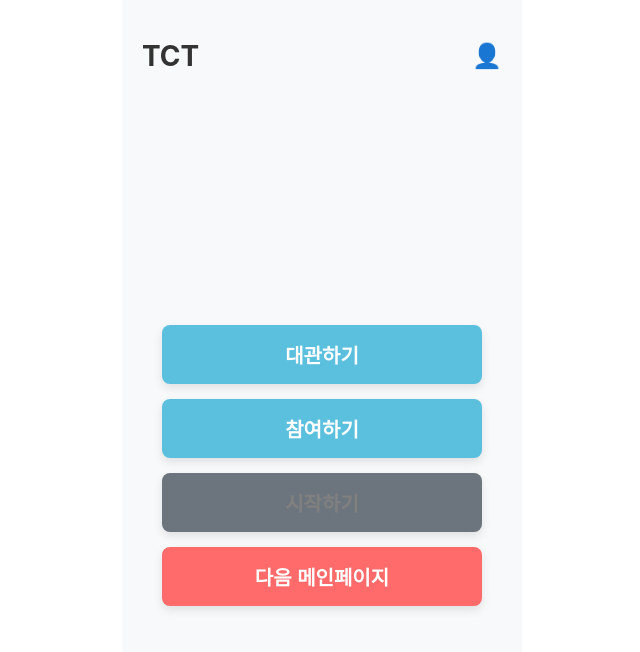
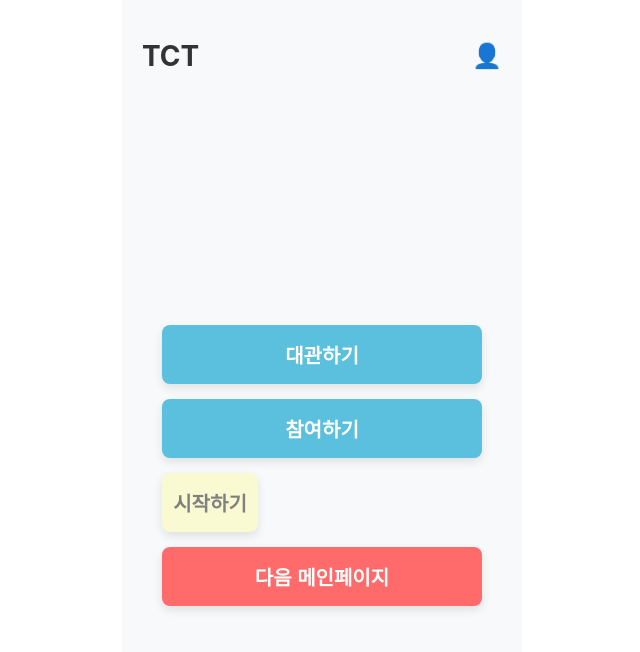
Before and after one commit to ICONICTHON/2024_ICONICTHON_TEAM_10_FE, a React (Create React App) app in the folder tct/: page / in a window 1280 px wide. Shown: the top 652 px of the page, without its empty margins (318-958 px from the left). Built offline with nearby package versions, Linux system fonts and the light colour scheme.

Commit message:
subtle_button_color_changed

```diff
--- a/tct/src/MainPage/Main.css
+++ b/tct/src/MainPage/Main.css
@@ -64,8 +64,8 @@
 }
 
 .button_main_disabled {
-  background-color: #6c757d;
-  width: 100%;
+  background-color: lightgoldenrodyellow;
+  width: 30%;
   padding: 15px 0;
   font-size: 20px;
   font-weight: bold;
```
